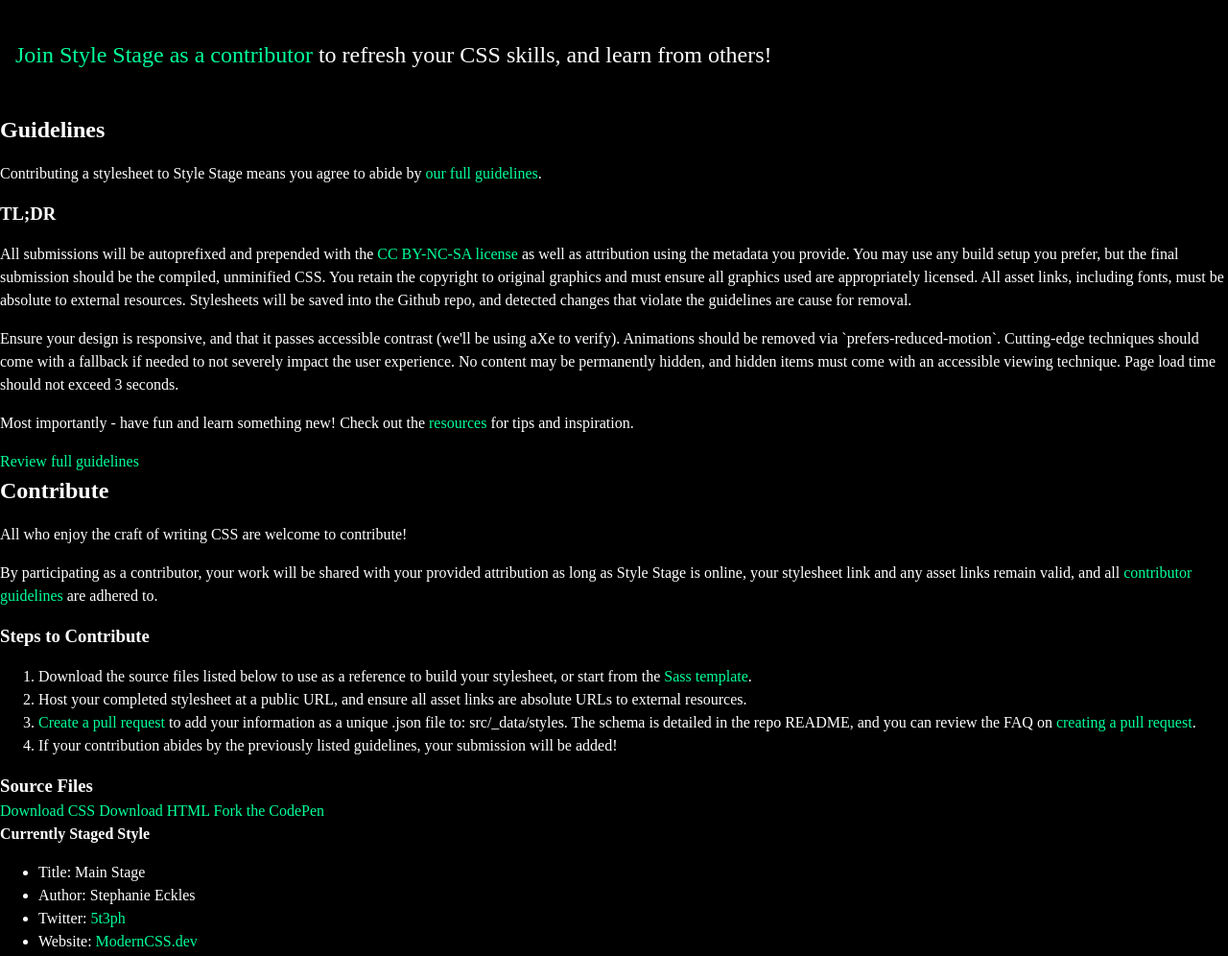
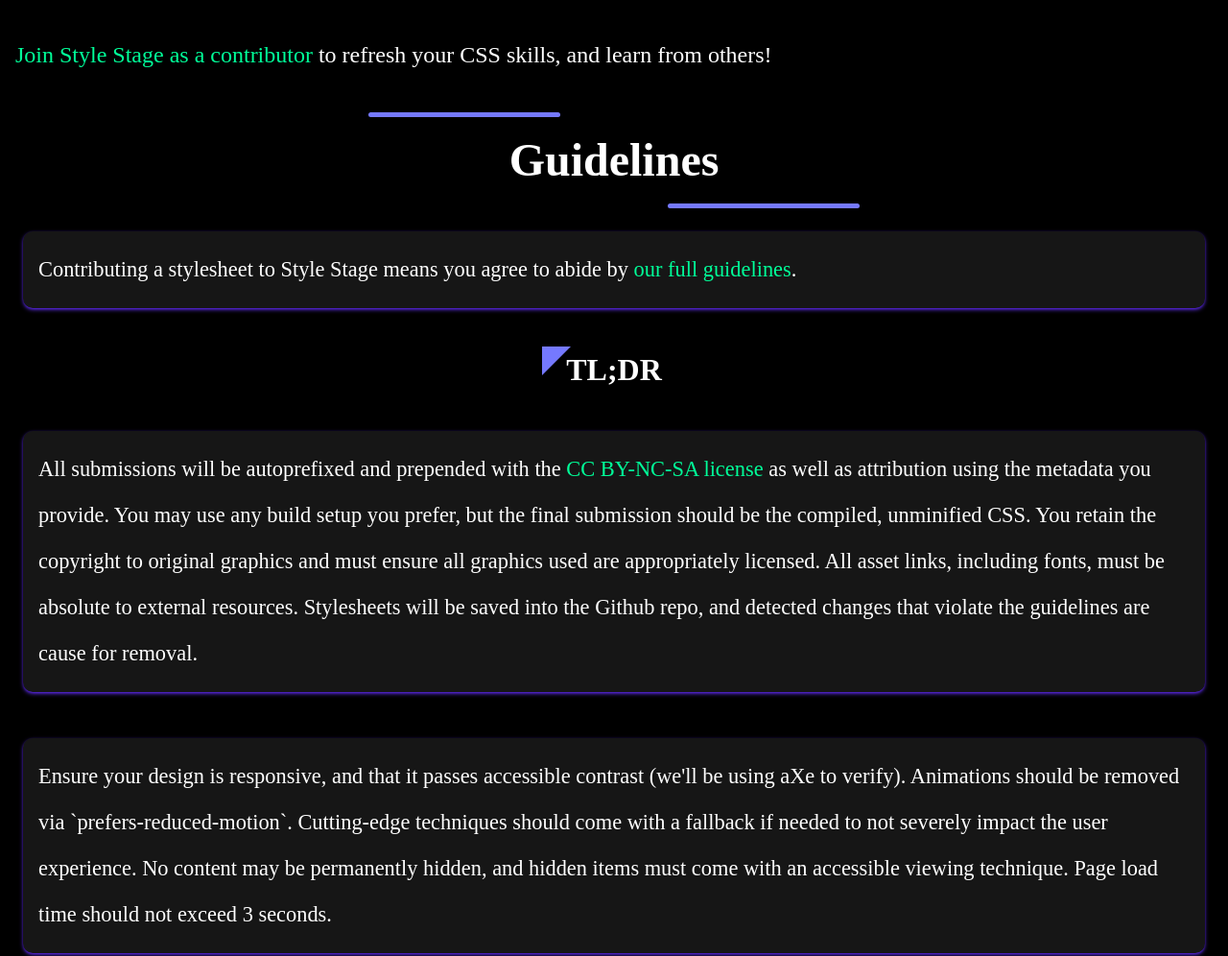
Before and after one commit to Jayashakthi28/Style_Stage, a plain HTML site: page index.html in a window 1280 px wide. Shown: the part 2888-3884 px from the top of the page at 96% size. Drawn offline with Linux system fonts and the light colour scheme.

Commit message:
Finished styles of two sections

```diff
--- a/style.css
+++ b/style.css
@@ -365,3 +365,122 @@
   color: #7579ff;
   border: transparent;
 }
+#guidelines{
+  min-height: 100vh;
+}
+#guidelines h2{
+  text-align: center;
+  font-size: 3rem;
+  position: relative;
+  width: 100%;
+  height: 100px;
+  display: flex;
+  align-items: center;
+  justify-content: center;
+}
+#guidelines h2::before{
+  width: 200px;
+  content: ' ';
+  height: 5px;
+  background-color: #7579ff;
+  position: absolute;
+  top: 0;
+  left: 30%;
+  border-radius: 5px;
+}
+#guidelines h2::after{
+  width: 200px;
+  content: ' ';
+  height: 5px;
+  background-color: #7579ff;
+  position: absolute;
+  bottom: 0;
+  right: 30%;
+  border-radius: 5px;
+}
+#guidelines .container{
+  position: relative;
+  display: flex;
+  justify-content: space-evenly;
+  flex-direction: column;
+}
+#guidelines .container p{
+  margin: 1.5rem;
+  padding: 1rem;
+  border-radius: 10px;
+  font-size: 1.4rem;
+  line-height: 3rem;
+  box-shadow: rgba(109, 56, 255, 0.1) 0px 8px 24px, rgba(109, 56, 255, 0.1) 0px 16px 56px, rgba(109, 56, 255, 0.1) 0px 24px 80px;
+  box-shadow: rgba(109, 56, 255, 1) 0px 2px 5px -1px, rgba(69, 2, 255, 1) 0px 1px 3px -1px;
+  background-color: rgb(22, 22, 22);
+}
+#guidelines .container h3{
+  margin: 1rem auto;
+  text-align: center;
+  font-size: 2rem;
+  position: relative;
+  width: 150px;
+  cursor: pointer;
+}
+#guidelines .container h3::before{
+  content: ' ';
+  position: absolute;
+  top: 0;
+  left: 0;
+  width: 0;
+  height: 0;
+  border-top: 30px solid #7579ff;
+  border-right: 30px solid transparent;
+}
+#guidelines .container h3::after{
+  content: ' ';
+  position: absolute;
+  bottom: 0;
+  right: 0;
+  width: 0;
+  height: 0;
+  border-bottom: 30px solid #5f64ff;
+  border-left: 30px solid transparent;
+  visibility: hidden;
+}
+#guidelines .container h3:hover::after{
+  visibility: visible;
+}
+#guidelines .container > a{
+  margin: 1rem auto;
+  text-align: center;
+  font-size: 1.5rem;
+  height: 30px;
+  position: relative;
+  width: 300px;
+}
+#guidelines .container > a::before{
+  position: absolute;
+  content: ' ';
+  left: 0;
+  bottom: 0;
+  width: 0;
+  height: 0;
+  border-top: 10px solid transparent;
+  border-right: 20px solid #7579ff;
+  visibility: hidden;
+  border-bottom: 10px solid transparent;
+}
+#guidelines .container > a::after{
+  position: absolute;
+  content: ' ';
+  right: 0;
+  bottom: 0;
+  width: 0;
+  height: 0;
+  border-top: 10px solid transparent;
+  border-left: 20px solid #7579ff;
+  visibility: hidden;
+  border-bottom: 10px solid transparent;
+}
+#guidelines .container > a:hover:after{
+  visibility: visible;
+}
+#guidelines .container > a:hover::before{
+  visibility: visible;
+}
```
